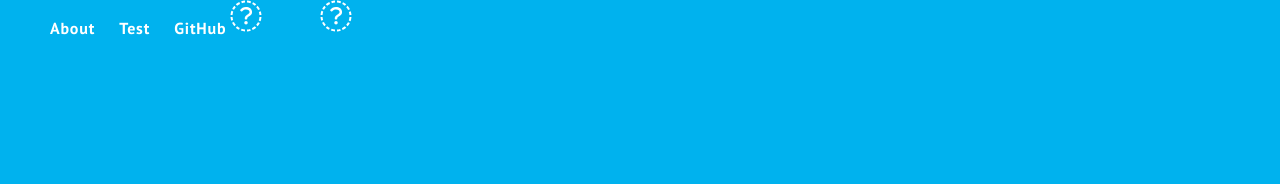
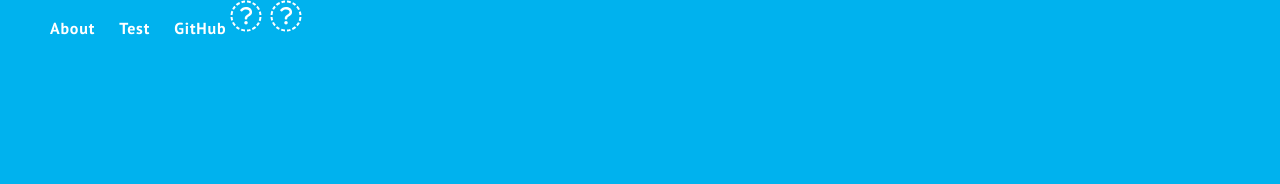
Before and after one commit to DS4PS/ds4ps_dev_site, a Jekyll site: the page built from about.md, in a window 1280 px wide. Shown: the top 184 px of the page. Built offline with Jekyll 4.4.1, drawn with Linux system fonts in a browser that asks for light colours; nearby versions of some CDN libraries; library files that are not in the unit come from our copies.

Commit message:
Update header.html

```diff
--- a/_includes/header.html
+++ b/_includes/header.html
@@ -9,7 +9,7 @@
 
         <a class="page-link" href="https://github.com/DS4PS" target="_blank">GitHub</a>
 
-        <a class="page-nav-right" href="https://github.com/DS4PS/ds4ps_dev_site/tree/master/_posts" target="_blank">
+        <a href="https://github.com/DS4PS/ds4ps_dev_site/tree/master/_posts" target="_blank">
            <p class="fa fa-github fa-2x" style="float:right"></p>
         </a>
 
```
